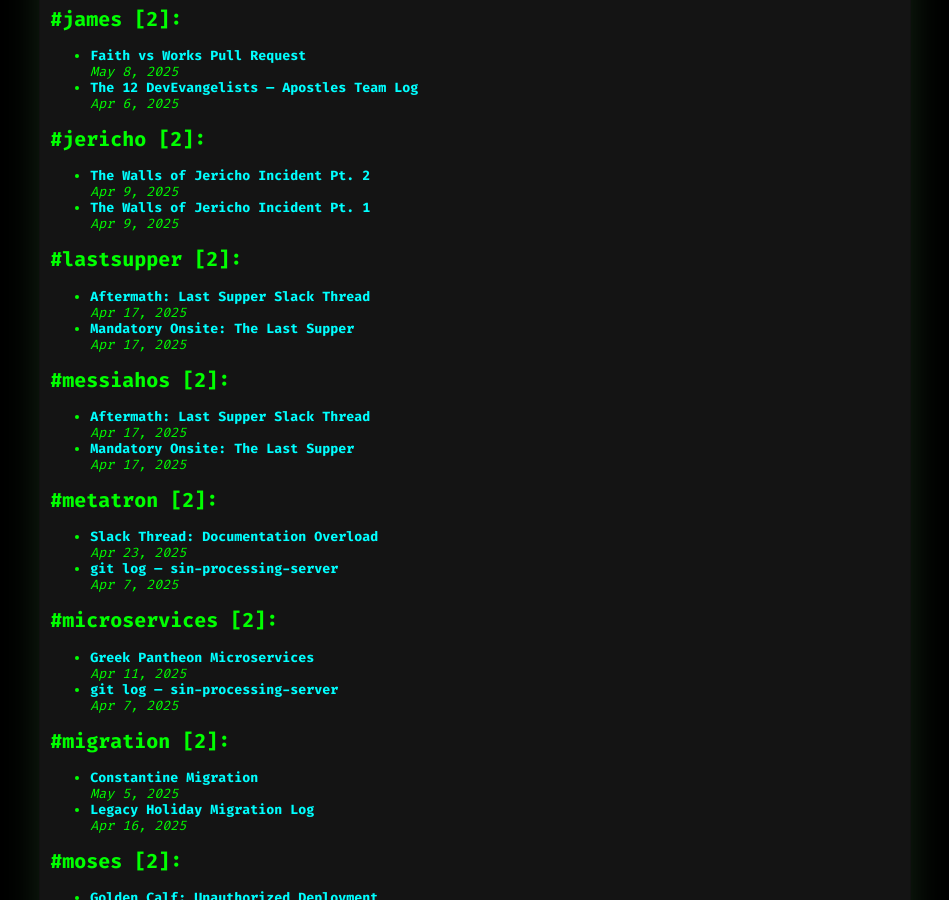
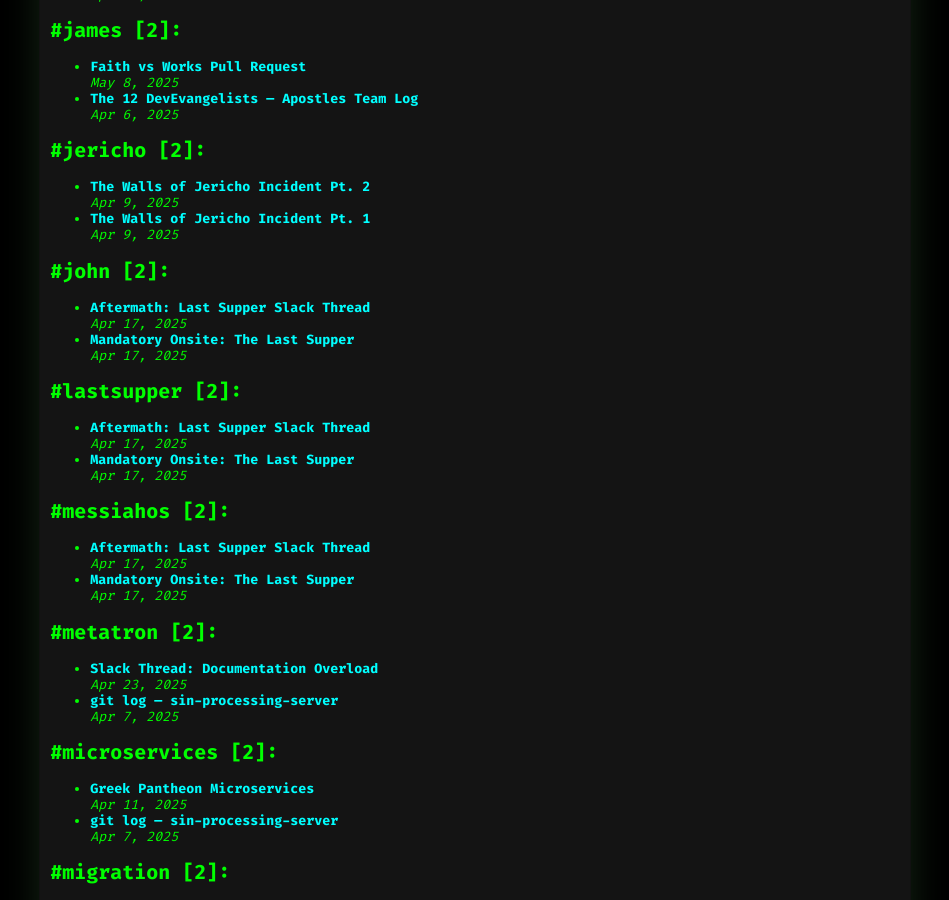
Before and after one commit to anthonypdawson/divine-devops-universe, a Jekyll site: the page built from archive.md, in a window 1280 px wide and 900 px high, scrolled down 7836 px. Shown: the whole window, without its empty margins (165-1114 px from the left). Built offline with Jekyll 4.4.1, drawn with Linux system fonts in a browser that asks for light colours; some of the changed text lies outside the part shown.

Commit message:
Added tags

```diff
--- a/_posts/2025-04-17-last-supper-aftermath.md
+++ b/_posts/2025-04-17-last-supper-aftermath.md
@@ -2,7 +2,7 @@
 layout: terminal_post
 title: 'Aftermath: Last Supper Slack Thread'
 date: 2025-04-17 12:00:00
-tags: [betrayal, jesus, judas, lastsupper, messiahos, peter, slack]
+tags: [betrayal, jesus, judas, lastsupper, messiahos, peter, slack, thomas, john]
 ---
 
 ## 💬 Slack Thread `#messiah-core`
--- a/_posts/2025-04-17-last-supper-onsite.md
+++ b/_posts/2025-04-17-last-supper-onsite.md
@@ -2,7 +2,7 @@
 layout: terminal_post
 title: 'Mandatory Onsite: The Last Supper'
 date: 2025-04-17 10:00:00
-tags: [betrayal, jesus, judas, lastsupper, messiahos, peter, teamonsite]
+tags: [betrayal, jesus, judas, lastsupper, messiahos, peter, teamonsite, thomas, john]
 ---
 
 ## 📅 Calendar Invite
```
